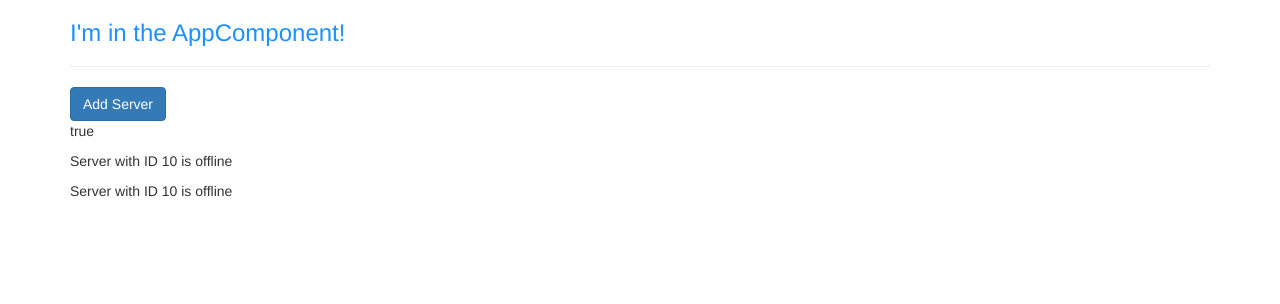
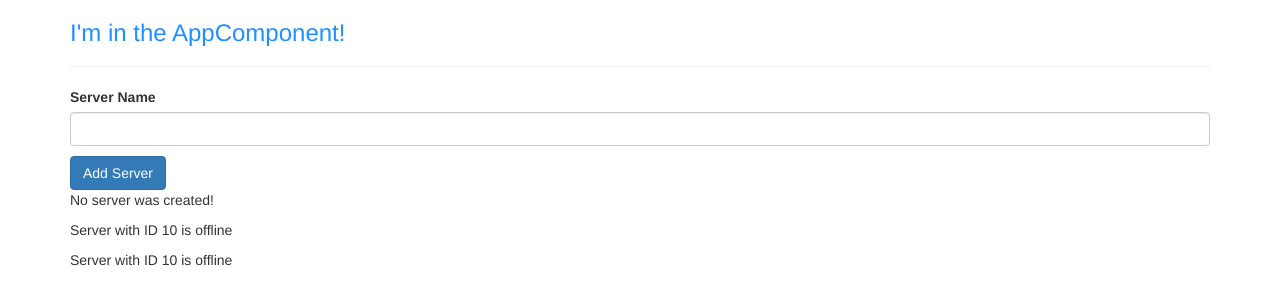
Before and after one commit to Tarkus5/bootstrap-and-angular, an Angular app: page / in a window 1280 px wide. Shown: the top 304 px of the page. Built offline with nearby package versions, Linux system fonts and the light colour scheme.

Commit message:
Utilizzo dell'Event Binding + passaggio ed utilizzo dei dati con Event Binding

```diff
--- a/src/app/servers/servers.component.html
+++ b/src/app/servers/servers.component.html
@@ -1,4 +1,16 @@
-<button class="btn btn-primary" [disabled]="!allowNewServer">Add Server</button> <!-- Le parentesi quadre indicano ad Angular che stiamo usando la "Property Binding" per collegare dinamicamente alcune proprietà -->
-<p [innerText]="allowNewServer"></p>
+<label>Server Name</label>
+<input type="text"
+class="form-control"
+(input)="onUpdateServerName($event)">
+<p>{{ serverName }}</p>
+<button class="btn btn-primary"
+[disabled]="!allowNewServer"
+(click)="onCreateServer()">Add Server</button>
+<!-- <p [innerText]="allowNewServer"></p> -->
+<p>{{ ServerCreationStatus }}</p>
 <app-server></app-server>
 <app-server></app-server>
+
+<!-- {{ ServerCreationStatus }} => stiamo utilizzado la "String Interpolation" per stampare a video una stringa che può essere modificata dinamicamente -->
+<!-- [disabled]="!allowNewServer" => stiamo usando la "Property Binding" per collegare dinamicamente alcune proprietà -->
+<!-- (click)="onCreateServer()" => stiamo usando l' "Event Binding" per affidare al click di un btn un particolare evento -->
--- a/src/app/servers/servers.component.ts
+++ b/src/app/servers/servers.component.ts
@@ -14,10 +14,26 @@ import { Component } from '@angular/core';
 
 export class ServersComponent {
   allowNewServer = false;
+  ServerCreationStatus = 'No server was created!'
+  serverName = '';
 
   constructor(){
     setTimeout(() => {
       this.allowNewServer = true;
     }, 2000);
   }
+
+
+  ngOnInit(){
+
+  }
+
+onCreateServer() {
+  this.ServerCreationStatus = 'Server was created!'
 }
+
+onUpdateServerName(event: any){
+  this.serverName = (<HTMLInputElement>event.target).value;
+}
+
+}
```
